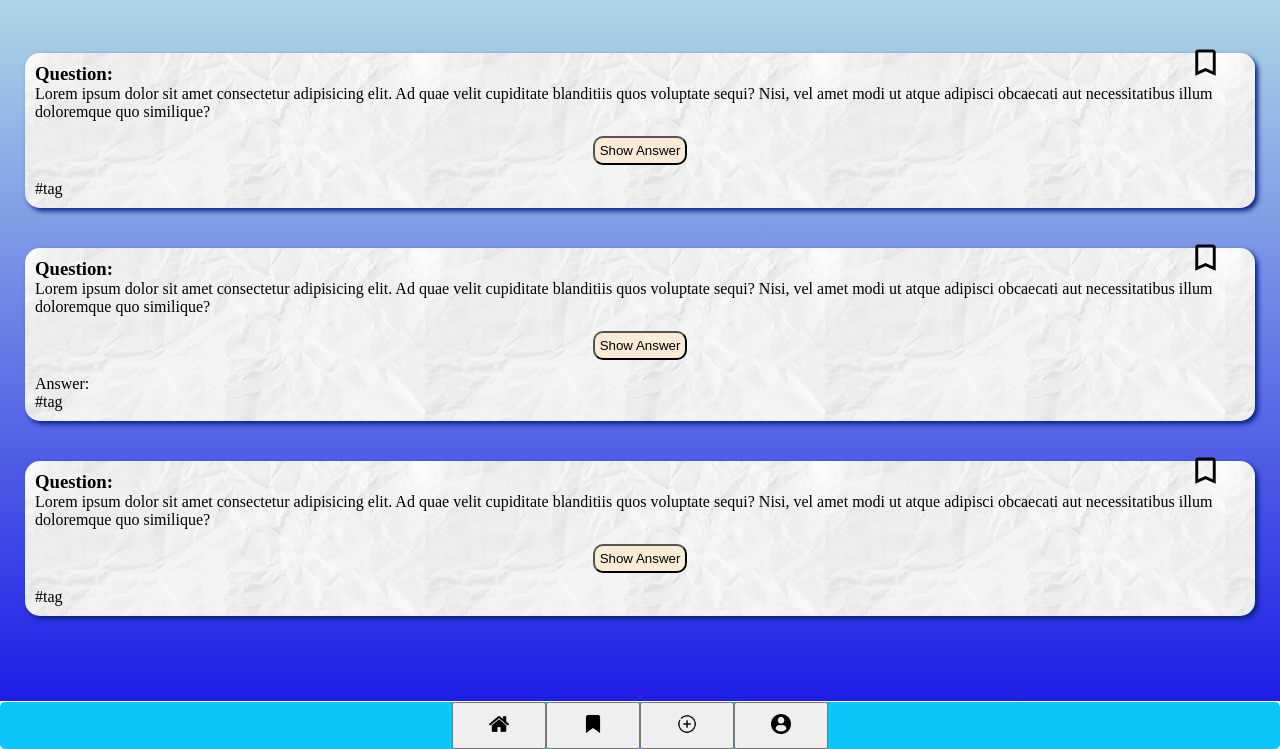
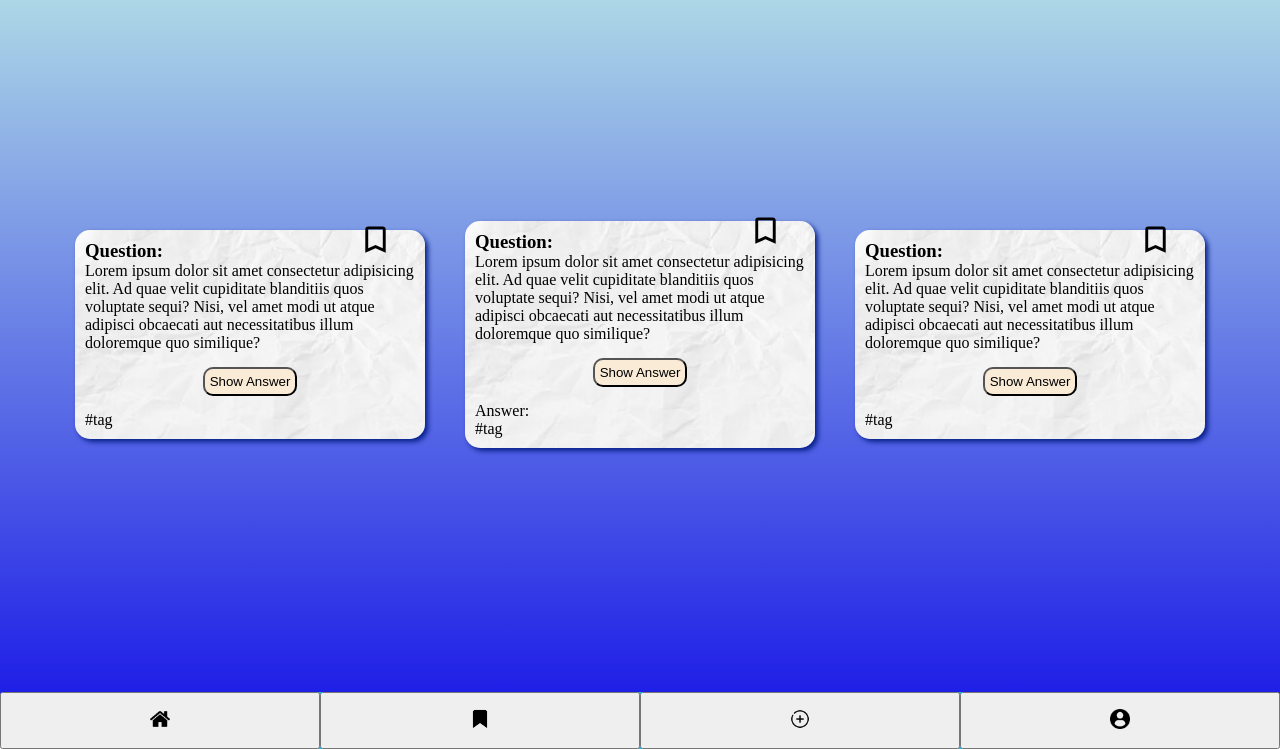
Before and after one commit to Chaosfuchs/quiz-app, a website: page index.html in a window 1280 px wide. Shown: the part 51-800 px from the top of the page. Drawn offline with Linux system fonts and the light colour scheme.

Commit message:
Rework the layout and finish finish finish it

```diff
--- a/design-system/buttons/style.css
+++ b/design-system/buttons/style.css
@@ -13,7 +13,8 @@
 }
 
 .button-nav {
-  padding: 10px 35px;
+  padding: 15px 0;
+  flex: 1;
   margin: 0;
 }
 
--- a/design-system/card/style.css
+++ b/design-system/card/style.css
@@ -5,6 +5,7 @@
   background-image: url(/images/paper-texture.jpeg);
   box-shadow: 3px 3px 5px var(--shadowcolor);
   position: relative;
+  max-width: 350px;
 }
 
 /* Places the Bookmark in the top right of the card */
--- a/design-system/grid-layout/style.css
+++ b/design-system/grid-layout/style.css
@@ -8,13 +8,14 @@
 .content {
   padding: 10px 5px 40px;
   display: flex;
-  flex-direction: column;
+  flex-flow: row wrap;
   align-items: center;
   justify-content: center;
   background-image: linear-gradient(to bottom, lightblue, rgb(29, 29, 230));
 }
 
 .navbar {
+  display: flex;
   position: fixed;
   bottom: 0;
   left: 0;
--- a/index.html
+++ b/index.html
@@ -14,7 +14,7 @@
       <h1>Quizelton</h1>
       <main class="content" id="home">
         <section class="card" data-js="bookmarktoggle">
-          <img class="bookmark" src="/images/bookmark-outline.svg" />
+          <img class="bookmark" alt="" src="/images/bookmark-outline.svg" />
           <h3>Question:</h3>
           <p>
             Lorem ipsum dolor sit amet consectetur adipisicing elit. Ad quae
@@ -26,7 +26,7 @@
           <span>#tag</span>
         </section>
         <section class="card">
-          <img class="bookmark" src="/images/bookmark-outline.svg" />
+          <img class="bookmark" alt="" src="/images/bookmark-outline.svg" />
           <h3>Question:</h3>
           <p>
             Lorem ipsum dolor sit amet consectetur adipisicing elit. Ad quae
@@ -39,7 +39,7 @@
           <span>#tag</span>
         </section>
         <section class="card">
-          <img class="bookmark" src="/images/bookmark-outline.svg" />
+          <img class="bookmark" alt="" src="/images/bookmark-outline.svg" />
           <h3>Question:</h3>
           <p>
             Lorem ipsum dolor sit amet consectetur adipisicing elit. Ad quae
```
Also changed, not shown: design-system/card/index.html (+1 -0 lines).
